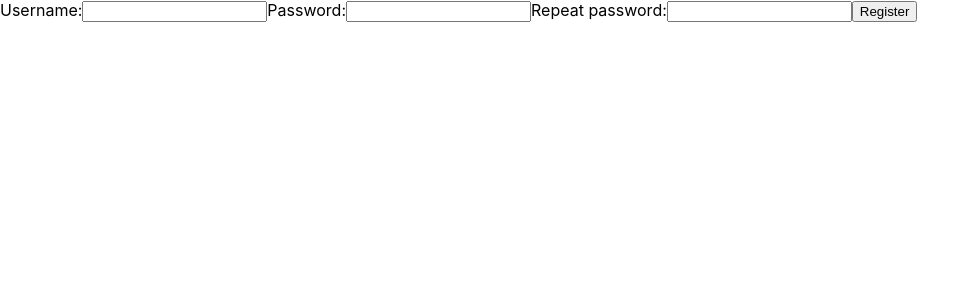
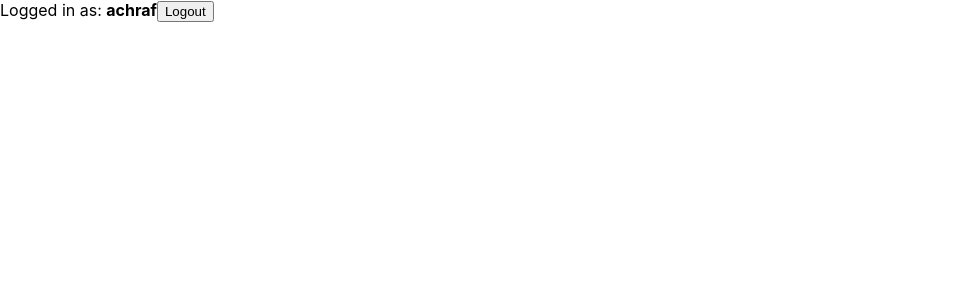
Before and after one commit to AchrafRehioui/Learn-React-Hooks, a React (Create React App) app in the folder chpter3/: page / in a window 1280 px wide. Shown: the top 300 px of the page, without its empty margins (0-979 px from the left). Built offline with nearby package versions, Linux system fonts and the light colour scheme.

Commit message:
adding the component Userbar

```diff
--- a/chpter3/src/App.js
+++ b/chpter3/src/App.js
@@ -1,7 +1,6 @@
 import React from 'react';
-import Logout from './user/Logout';
-import Register from './user/Register';
+import UserBar from './user/UserBar';
 
 export default function App() {
-  return <Register />
+  return <UserBar />
 }
--- /dev/null
+++ b/chpter3/src/user/UserBar.js
@@ -0,0 +1,20 @@
+import React from 'react';
+import Login from './Login';
+import Logout from './Logout';
+import Register from './Register';
+
+export default function UserBar() {
+    const user = 'achraf';
+
+    if (user) {
+        return <Logout user={user} />
+
+    } else {
+        return (
+            <React.Fragment>
+                <Login />
+                <Register />
+            </React.Fragment>
+        )
+    }
+}
```
